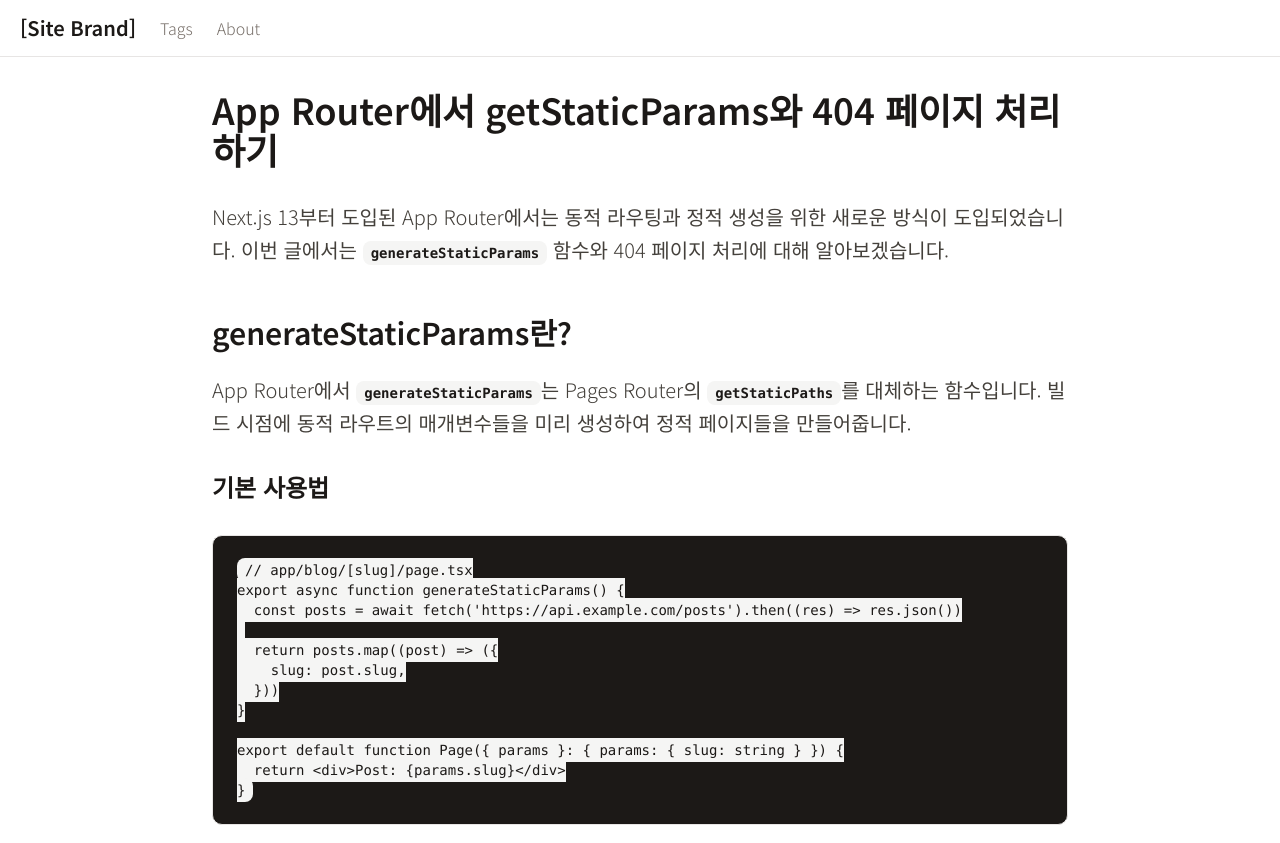
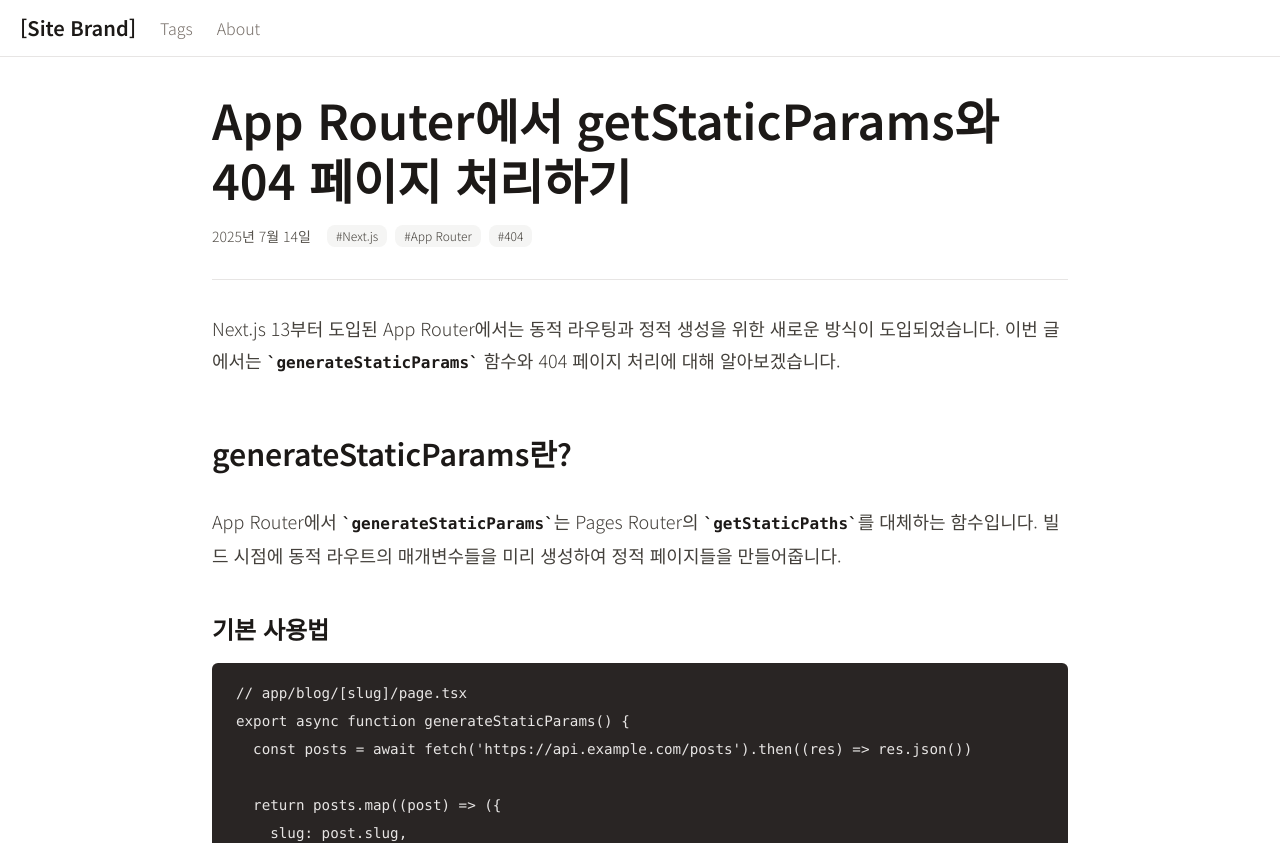
Before and after one commit to kickbelldev/blog, a Next.js app: page /blog/posts/app-router-getstaticparams-404 in a window 1280 px wide. Shown: the top 843 px of the page. Built offline with nearby package versions, Linux system fonts and the light colour scheme.

Commit message:
feat: 포스트 페이지 UI

```diff
--- a/package.json
+++ b/package.json
@@ -6,9 +6,9 @@
     "dev": "next dev",
     "build": "next build",
     "start": "next start",
-    "test": "vitest",
+    "test": "vitest run",
     "test:ui": "vitest --ui",
-    "test:run": "vitest run",
+    "test:watch": "vitest watch",
     "test:coverage": "vitest run --coverage",
     "biome:check": "biome check --verbose",
     "biome:fix": "biome check --write --verbose",
--- a/src/app/globals.css
+++ b/src/app/globals.css
@@ -164,169 +164,4 @@
   .dark .prose pre::-webkit-scrollbar-thumb:hover {
     background: theme(colors.stone.500);
   }
-
-  /* Enhanced code block styling with rehype-pretty-code */
-  .prose pre[data-theme] {
-    background-color: theme(colors.stone.900) !important;
-    border: 1px solid theme(colors.stone.200);
-    border-radius: 0.5rem;
-    padding: 1.5rem;
-    margin: 2rem 0;
-    overflow-x: auto;
-    font-size: 0.875rem;
-    line-height: 1.5;
-  }
-
-  .dark .prose pre[data-theme] {
-    background-color: theme(colors.stone.950) !important;
-    border-color: theme(colors.stone.700);
-  }
-
-  /* Code block title styling */
-  .prose pre[data-title]::before {
-    content: attr(data-title);
-    display: block;
-    background: theme(colors.stone.800);
-    color: theme(colors.stone.200);
-    padding: 0.5rem 1rem;
-    margin: -1.5rem -1.5rem 1rem -1.5rem;
-    font-size: 0.75rem;
-    font-weight: 500;
-    border-bottom: 1px solid theme(colors.stone.700);
-  }
-
-  .dark .prose pre[data-title]::before {
-    background: theme(colors.stone.900);
-    border-bottom-color: theme(colors.stone.600);
-  }
-
-  /* Line highlighting */
-  .prose pre [data-highlighted-line] {
-    background: rgba(255, 255, 255, 0.1);
-    border-left: 3px solid theme(colors.blue.400);
-    padding-left: 1rem;
-    margin-left: -1.5rem;
-    margin-right: -1.5rem;
-    padding-right: 1.5rem;
-  }
-
-  /* Line numbers */
-  .prose pre [data-line-numbers] {
-    counter-reset: line;
-  }
-
-  .prose pre [data-line-numbers] > [data-line]::before {
-    counter-increment: line;
-    content: counter(line);
-    display: inline-block;
-    width: 2rem;
-    margin-right: 1rem;
-    text-align: right;
-    color: theme(colors.stone.500);
-    font-size: 0.75rem;
-  }
-
-  /* Enhanced image styling for better responsive behavior */
-  .prose img {
-    border-radius: 0.5rem;
-    box-shadow:
-      0 10px 25px -5px rgba(0, 0, 0, 0.1),
-      0 4px 6px -2px rgba(0, 0, 0, 0.05);
-    margin: 2rem auto;
-    max-width: 100%;
-    height: auto;
-    display: block;
-  }
-
-  .dark .prose img {
-    box-shadow:
-      0 10px 25px -5px rgba(0, 0, 0, 0.3),
-      0 4px 6px -2px rgba(0, 0, 0, 0.2);
-  }
-
-  /* Enhanced blockquote styling */
-  .prose blockquote {
-    position: relative;
-    background: theme(colors.stone.50);
-    border-left: 4px solid theme(colors.stone.300);
-    padding: 1.5rem;
-    margin: 2rem 0;
-    font-style: italic;
-    font-weight: 500;
-    color: theme(colors.stone.700);
-  }
-
-  .dark .prose blockquote {
-    background: rgba(120, 113, 108, 0.1);
-    border-left-color: theme(colors.stone.600);
-    color: theme(colors.stone.300);
-  }
-
-  .prose blockquote::before {
-    content: '"';
-    position: absolute;
-    top: 0.5rem;
-    left: 1rem;
-    font-size: 2rem;
-    color: theme(colors.stone.400);
-    font-family: serif;
-  }
-
-  .dark .prose blockquote::before {
-    color: theme(colors.stone.600);
-  }
-
-  /* Enhanced table styling */
-  .prose table {
-    border-collapse: collapse;
-    margin: 2rem 0;
-    width: 100%;
-    overflow-x: auto;
-    display: block;
-    white-space: nowrap;
-  }
-
-  @media (min-width: 768px) {
-    .prose table {
-      display: table;
-      white-space: normal;
-    }
-  }
-
-  .prose thead {
-    background: theme(colors.stone.50);
-  }
-
-  .dark .prose thead {
-    background: theme(colors.stone.800);
-  }
-
-  .prose th,
-  .prose td {
-    padding: 0.75rem 1rem;
-    text-align: left;
-    border-bottom: 1px solid theme(colors.stone.200);
-  }
-
-  .dark .prose th,
-  .dark .prose td {
-    border-bottom-color: theme(colors.stone.700);
-  }
-
-  .prose th {
-    font-weight: 600;
-    color: theme(colors.stone.900);
-  }
-
-  .dark .prose th {
-    color: theme(colors.stone.100);
-  }
-
-  .prose td {
-    color: theme(colors.stone.700);
-  }
-
-  .dark .prose td {
-    color: theme(colors.stone.300);
-  }
 }
--- a/src/app/posts/[slug]/page.tsx
+++ b/src/app/posts/[slug]/page.tsx
@@ -1,6 +1,6 @@
 import { notFound } from 'next/navigation'
 
-import { PostContent } from '@/app/posts/_components'
+import { PostContent, PostFooter, PostHeader } from '@/app/posts/_components'
 import { getAllPosts } from '@/entities/posts'
 
 export async function generateStaticParams() {
@@ -23,15 +23,17 @@ export default async function PostPage({
   const { slug } = await params
 
   try {
-    const { default: Post } = await import(
+    const { default: Post, frontmatter } = await import(
       `@/contents/${decodeURIComponent(slug)}.mdx`
     )
 
     return (
       <div className="container mx-auto px-5 py-8 max-w-4xl">
+        <PostHeader {...frontmatter} />
         <PostContent>
           <Post />
         </PostContent>
+        <PostFooter />
       </div>
     )
   } catch (_error) {
--- a/src/app/posts/_components/PostContent.tsx
+++ b/src/app/posts/_components/PostContent.tsx
@@ -27,63 +27,7 @@ export function PostContent({
           // Base prose styling with enhanced readability
           'prose prose-stone max-w-none',
           // Enhanced typography and spacing
-          'prose-lg md:prose-xl',
-          'prose-headings:font-bold prose-headings:text-stone-900 dark:prose-headings:text-stone-100',
-          'prose-h1:text-3xl md:prose-h1:text-4xl prose-h1:mb-8 prose-h1:mt-0',
-          'prose-h2:text-2xl md:prose-h2:text-3xl prose-h2:mt-12 prose-h2:mb-6',
-          'prose-h3:text-xl md:prose-h3:text-2xl prose-h3:mt-8 prose-h3:mb-4',
-          'prose-h4:text-lg md:prose-h4:text-xl prose-h4:mt-6 prose-h4:mb-3',
-          // Enhanced paragraph and text styling
-          'prose-p:text-stone-700 dark:prose-p:text-stone-300',
-          'prose-p:leading-relaxed prose-p:mb-6',
-          // Enhanced link styling
-          'prose-a:text-stone-900 dark:prose-a:text-stone-100',
-          'prose-a:font-medium prose-a:no-underline',
-          'prose-a:border-b prose-a:border-stone-300 dark:prose-a:border-stone-600',
-          'hover:prose-a:border-stone-500 dark:hover:prose-a:border-stone-400',
-          'prose-a:transition-colors',
-          // Enhanced list styling
-          'prose-ul:my-6 prose-ol:my-6',
-          'prose-li:my-2 prose-li:text-stone-700 dark:prose-li:text-stone-300',
-          // Enhanced blockquote styling
-          'prose-blockquote:border-l-4 prose-blockquote:border-stone-300 dark:prose-blockquote:border-stone-600',
-          'prose-blockquote:bg-stone-50 dark:prose-blockquote:bg-stone-800/50',
-          'prose-blockquote:py-4 prose-blockquote:px-6 prose-blockquote:my-8',
-          'prose-blockquote:text-stone-700 dark:prose-blockquote:text-stone-300',
-          'prose-blockquote:italic prose-blockquote:font-medium',
-          // Enhanced code styling
-          'prose-code:text-stone-900 dark:prose-code:text-stone-100',
-          'prose-code:bg-stone-100 dark:prose-code:bg-stone-800',
-          'prose-code:px-2 prose-code:py-1 prose-code:rounded-md',
-          'prose-code:text-sm prose-code:font-mono',
-          'prose-code:before:content-none prose-code:after:content-none',
-          // Enhanced pre/code block styling
-          'prose-pre:bg-stone-900 dark:prose-pre:bg-stone-950',
-          'prose-pre:border prose-pre:border-stone-200 dark:prose-pre:border-stone-700',
-          'prose-pre:rounded-lg prose-pre:p-6 prose-pre:my-8',
-          'prose-pre:overflow-x-auto prose-pre:text-sm',
-          // Mobile-specific code block improvements
-          'prose-pre:max-w-full prose-pre:scrollbar-thin',
-          'prose-pre:scrollbar-track-stone-100 prose-pre:scrollbar-thumb-stone-300',
-          'dark:prose-pre:scrollbar-track-stone-800 dark:prose-pre:scrollbar-thumb-stone-600',
-          // Enhanced image styling
-          'prose-img:rounded-lg prose-img:shadow-lg',
-          'prose-img:my-8 prose-img:mx-auto',
-          'prose-img:max-w-full prose-img:h-auto',
-          // Enhanced table styling
-          'prose-table:my-8 prose-table:w-full',
-          'prose-thead:bg-stone-50 dark:prose-thead:bg-stone-800',
-          'prose-th:text-stone-900 dark:prose-th:text-stone-100',
-          'prose-th:font-semibold prose-th:text-left',
-          'prose-td:text-stone-700 dark:prose-td:text-stone-300',
-          'prose-tr:border-b prose-tr:border-stone-200 dark:prose-tr:border-stone-700',
-          // Enhanced hr styling
-          'prose-hr:border-stone-200 dark:prose-hr:border-stone-700',
-          'prose-hr:my-12',
-          // Enhanced strong/em styling
-          'prose-strong:text-stone-900 dark:prose-strong:text-stone-100',
-          'prose-strong:font-semibold',
-          'prose-em:text-stone-800 dark:prose-em:text-stone-200',
+          'prose-lg',
           showTOC ? 'lg:col-span-3' : 'lg:col-span-4'
         )}
       >
--- a/src/app/posts/_components/PostFooter.tsx
+++ b/src/app/posts/_components/PostFooter.tsx
@@ -36,15 +36,6 @@ export function PostFooter({
       <div className="mb-8">
         <div className="text-sm text-stone-600">Social Share (TODO)</div>
       </div>
-
-      {/* TODO: Implement AuthorInfo component */}
-      {author && (
-        <div className="mb-8">
-          <div className="text-sm text-stone-600">
-            Author Info: {author} (TODO)
-          </div>
-        </div>
-      )}
     </footer>
   )
 }
--- a/src/app/posts/_components/PostHeader.example.tsx
+++ /dev/null
@@ -1,38 +0,0 @@
-// This is an example file showing how to use the PostHeader component
-// This file is for demonstration purposes and can be removed after verification
-
-import { PostHeader } from './PostHeader'
-
-export function PostHeaderExample() {
-  return (
-    <div className="max-w-4xl mx-auto p-6">
-      <PostHeader
-        title="App Router에서 getStaticParams와 404 페이지 처리하기"
-        date="2025-07-14"
-        tags={[
-          'Next.js',
-          'App Router',
-          '404',
-        ]}
-        readingTime={8}
-        author="블로그 작성자"
-      />
-
-      <div className="mt-8 p-4 bg-stone-50 dark:bg-stone-900 rounded-lg">
-        <h3 className="text-lg font-semibold mb-2">
-          PostHeader 컴포넌트 특징:
-        </h3>
-        <ul className="list-disc list-inside space-y-1 text-sm text-stone-600 dark:text-stone-400">
-          <li>한국어 날짜 포맷팅 (formatDate 유틸리티 사용)</li>
-          <li>
-            반응형 레이아웃 (모바일에서 세로 배치, 데스크톱에서 가로 배치)
-          </li>
-          <li>다크 모드 지원</li>
-          <li>태그에 # 접두사 추가</li>
-          <li>읽기 시간 및 작성자 정보 선택적 표시</li>
-          <li>접근성 고려 (시맨틱 HTML, ARIA 속성)</li>
-        </ul>
-      </div>
-    </div>
-  )
-}
--- a/src/contents/app-router-getstaticparams-404.mdx
+++ b/src/contents/app-router-getstaticparams-404.mdx
@@ -4,8 +4,6 @@ slug: 'app-router-getstaticparams-404'
 date: 2025-07-14
 tags: ['Next.js', 'App Router', '404']
 ---
-
-# App Router에서 getStaticParams와 404 페이지 처리하기
 
 Next.js 13부터 도입된 App Router에서는 동적 라우팅과 정적 생성을 위한 새로운 방식이 도입되었습니다. 이번 글에서는 `generateStaticParams` 함수와 404 페이지 처리에 대해 알아보겠습니다.
 
```
